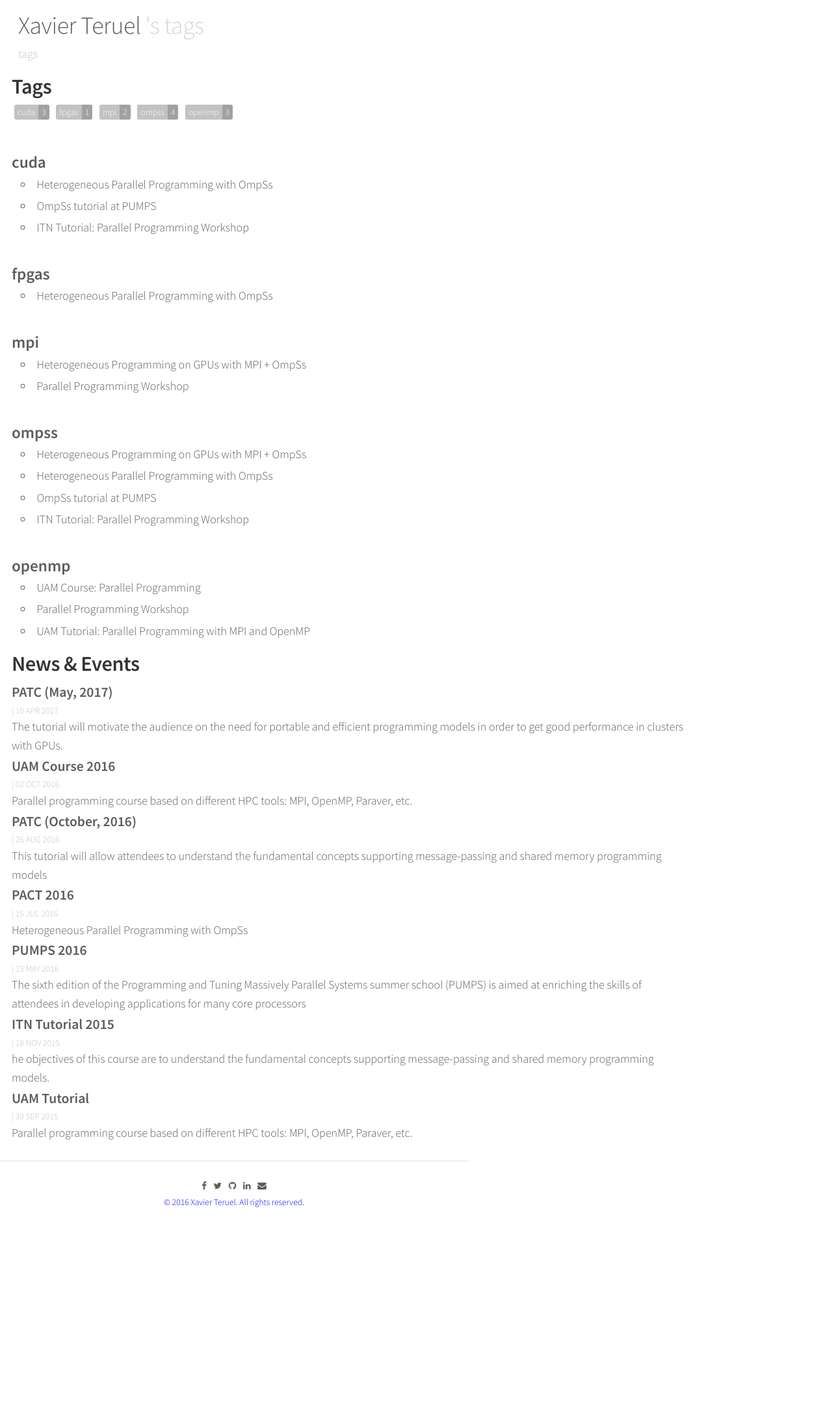
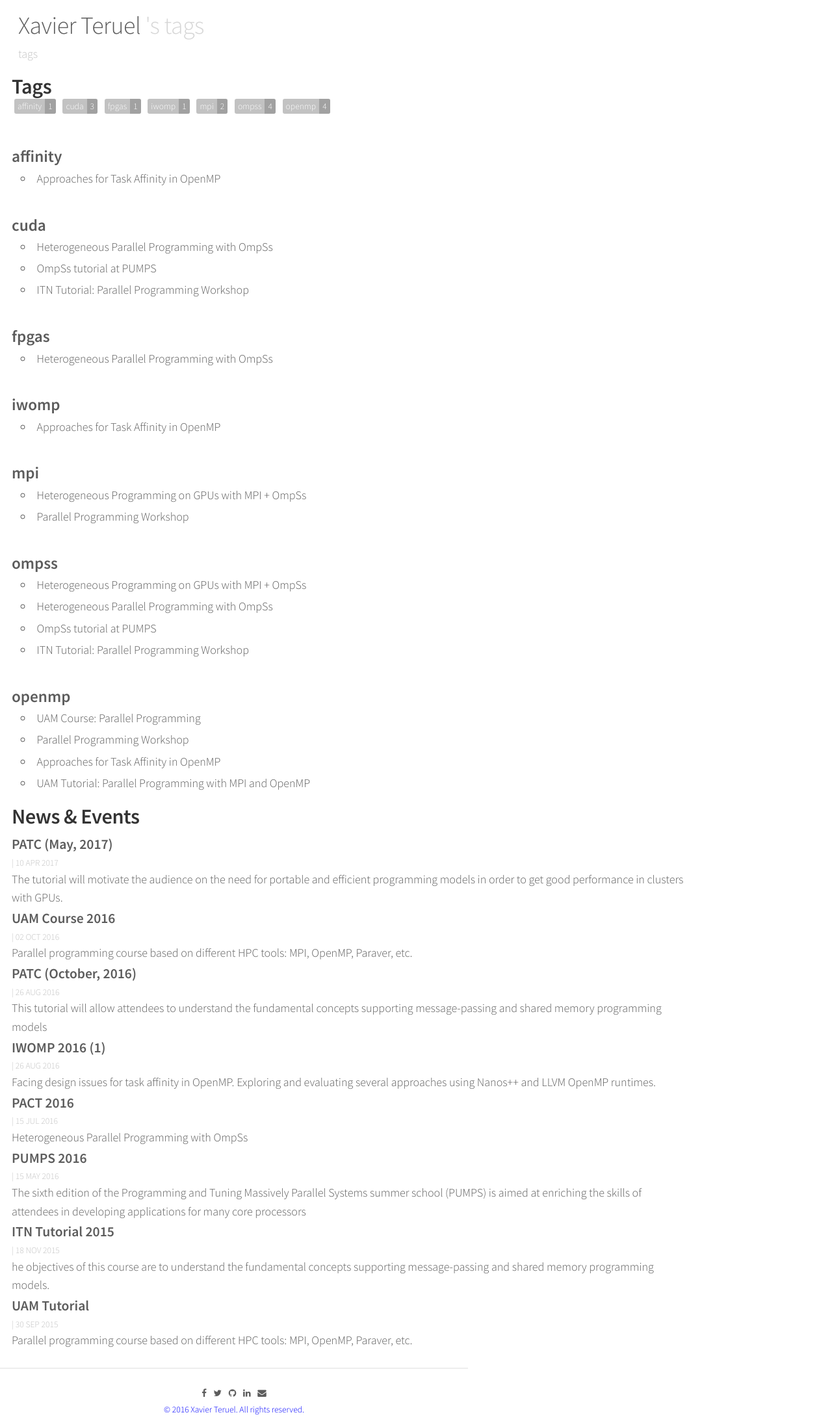
Before and after one commit to xteruel/xteruel.github.io, a Jekyll site: the page built from tags/index.html, in a window 1280 px wide. Shown: the whole page at 65% size. Built offline with Jekyll 4.4.1, drawn with Linux system fonts in a browser that asks for light colours; nearby versions of some CDN libraries; before the commit the page ends 1860 px from its top, so only the background shows below that.

Commit message:
Publication format and iwomp 2016 affinity entry

```diff
--- a/_layouts/default.html
+++ b/_layouts/default.html
@@ -1,5 +1,42 @@
 ---
 layout: common
 ---
-{% if page.title %}<h2>{{ page.title }}</h2>{% endif %}
+{% if page.title %}
+   <h2 class="post-title">{{ page.title }}</h2>
+{% endif %}
+{% if page.date %}
+  <span class="post-date">
+    <time>{{ page.date | date_to_string }}</time>
+  </span>
+{% endif %}
+
+{% if page.kind == "teaching" %}
+<span class="post-teaching">
+   <span class="pair">
+      <span class="key">Venue:</span>
+      <span class="value">{{ page.venue }}</span>
+   </span>
+   <span class="pair">
+      <span class="key">Event date:</span>
+      <span class="value"><time>{{ page.event | date_to_string }}</time></span>
+   </span>
+   <span class="pair">
+      <span class="key">Speakers:</span>
+      <span class="value">{{ page.speakers }}</time></span>
+   </span>
+</span>
+{% endif %}
+
+{% if page.kind == "publication" %}
+   <span class="post-publication">
+      <span class="authors">{{ page.authors }}.</span>
+      <span class="title">{{ page.title }}.</span>
+      <span class="info">{{ page.info }}.</span>
+      <span class="venue">{{ page.venue }}.</span>
+   </span>
+{% endif %}
+
+{% if page.kind == "blog" %} {% include post-blog.html %}
+{% endif %}
+
 {{ content }}
--- /dev/null
+++ b/_posts/2016-07-11-iwomp-01.md
@@ -0,0 +1,26 @@
+---
+layout: default
+kind: publication
+date: 2016-08-26
+short: "IWOMP 2016 (1)"
+description: "Facing design issues for task affinity in OpenMP. Exploring and evaluating several approaches using Nanos++ and LLVM OpenMP runtimes."
+title: "Approaches for Task Affinity in OpenMP"
+authors: "Christian Terboven, Jonas Hahnfeld, Xavier Teruel, Sergi Mateo, Alejandro Duran, Michael Klemm, Stephen L. Olivier and Bronis R. de Supinski"
+info: "IWOMP 2016. 12th International Workshop on OpenMP. (p. 102-115)"
+venue: "Nara, JAPAN"
+event: 2016-10-05
+tags: [IWOMP, OpenMP, Affinity]
+comments: true
+share: true
+---
+### Abstract
+OpenMP tasking supports parallelization of irregular algorithms. Recent OpenMP
+specifications extended tasking to increase functionality and to support
+optimizations, for instance with the taskloop construct. However, task
+scheduling remains opaque, which leads to inconsistent performance on NUMA
+architectures. We assess design issues for task affinity and explore
+several approaches to enable it.
+
+We evaluate  these proposals with implementations in the Nanos++ and LLVM
+OpenMP runtimes that improve performance up to 40% and significantly reduce
+execution time variation.
--- a/_sass/_site.scss
+++ b/_sass/_site.scss
@@ -182,6 +182,14 @@
   &-teaching {
      padding: 1rem 0rem;
      display: block;
+  }
+
+  &-publication {
+     padding: 1rem 0rem;
+     display: block;
+     .title {
+        font-weight: 900;
+     }
   }
 
   &-title {
```
Also changed, not shown: _posts/2017-03-10-heterogeneous-programming.md (+1 -1 lines).
